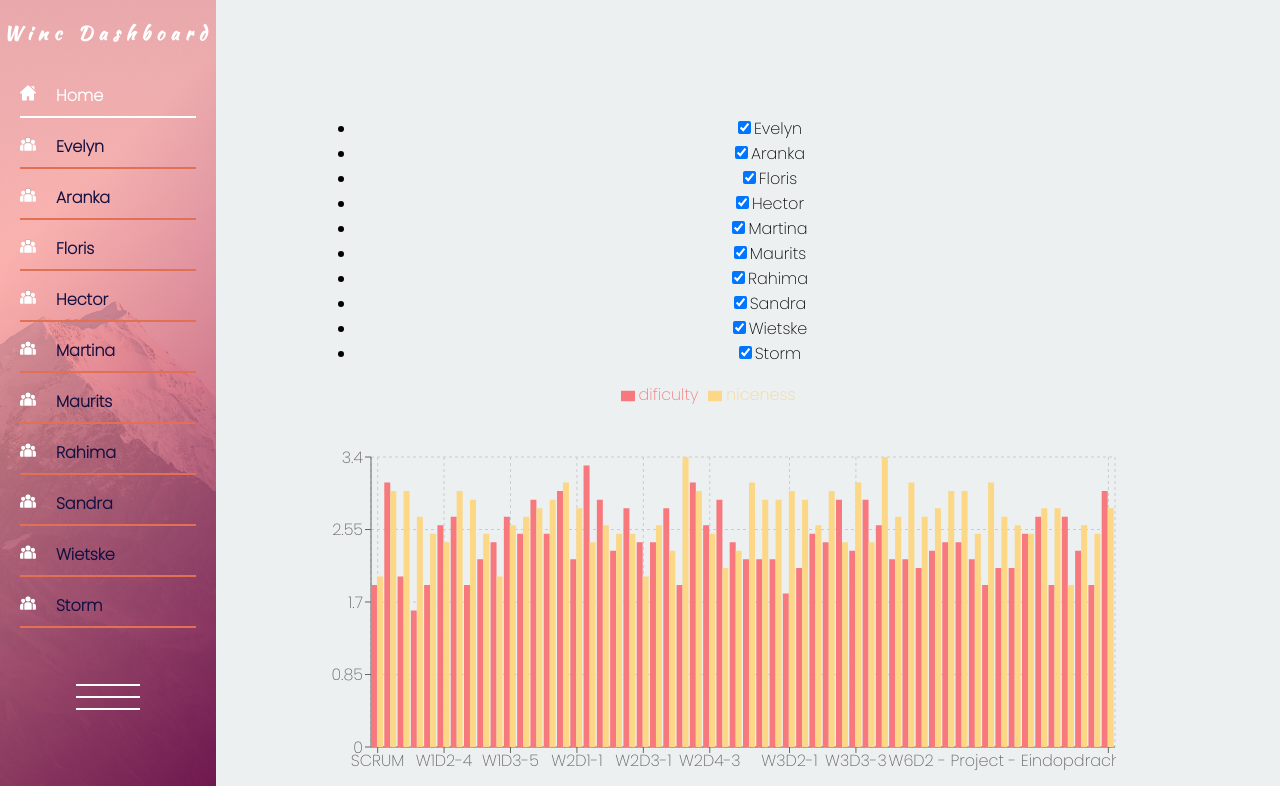
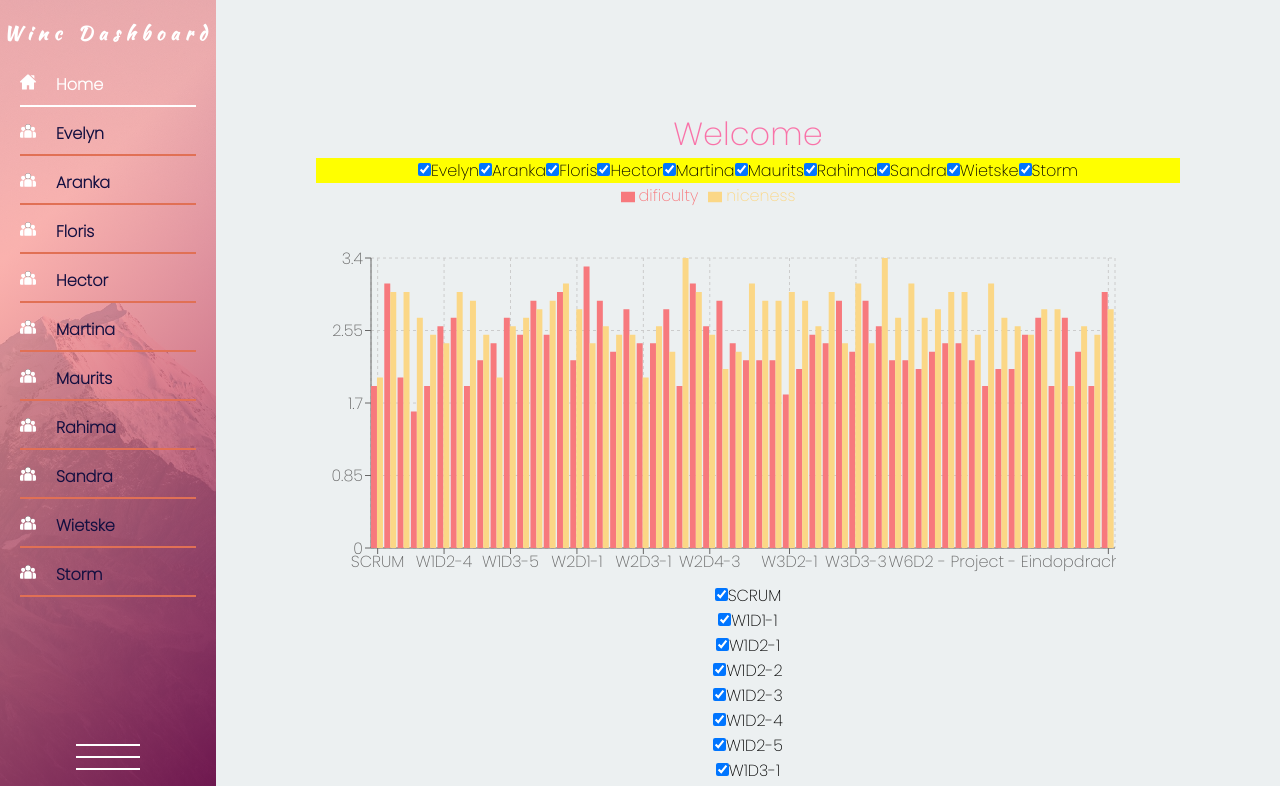
Before and after one commit to Svt1406/Suleika-Tentua-StudentDashboard, a React (Create React App) app: page / in a window 1280 px wide. Shown: the top 786 px of the page. Built offline with nearby package versions, Linux system fonts and the light colour scheme.

Commit message:
styling sidebar done need to do other styling for mainview

```diff
--- a/src/Global.scss
+++ b/src/Global.scss
@@ -1,8 +1,15 @@
-body {
+* {
   margin: 0;
   padding: 0;
+  list-style: none;
+  text-decoration: none;
+}
+
+body {
   font-size: 16px;
-  font-family: 'Poppins', sans-serif
+  font-family: 'Poppins', sans-serif;
 };
 
-h1,h2,h3,h4,h5,h6,p { margin: 0 };
+h1,h2,h3,h4,h5,h6,p {
+  margin: 0
+};
--- a/src/components/MainView/Home/StudentFilter.js
+++ b/src/components/MainView/Home/FilterStudent.js
@@ -1,6 +1,7 @@
+import * as s from "./FilterStudent.styles";
 import React from "react";
 
-class StudentFilter extends React.Component {
+class FilterStudent extends React.Component {
   constructor(props) {
     super(props);
     this.state = {
@@ -22,11 +23,11 @@ class StudentFilter extends React.Component {
 
   render() {
     return (
-      <ul>
+      <s.FilterContainer>
         {this.props.students.map((item, index) => {
           return (
-            <div className="form-control checkbox">
-              <li key={item.value}>
+            <s.FilterUl>
+              <s.FilterLi key={item.value}>
                 <input
                   key={item.id}
                   type="checkbox"
@@ -35,13 +36,13 @@ class StudentFilter extends React.Component {
                   value={item.value}
                 />
                 {item.value}
-              </li>
-            </div>
+              </s.FilterLi>
+            </s.FilterUl>
           );
         })}
-      </ul>
+      </s.FilterContainer>
     );
   }
 }
 
-export default StudentFilter;
+export default FilterStudent;
--- /dev/null
+++ b/src/components/MainView/Home/FilterStudent.styles.js
@@ -0,0 +1,16 @@
+import styled from "@emotion/styled";
+
+export const FilterContainer = styled.div`
+  background-color: yellow;
+  display: flex;
+  justify-content: center;
+  align-items: center;
+`;
+
+export const FilterUl = styled.ul`
+  display: flex;
+  justify-content: center;
+  align-items: center;
+`;
+
+export const FilterLi = styled.li``;
--- a/src/components/MainView/Home/Home.js
+++ b/src/components/MainView/Home/Home.js
@@ -1,8 +1,9 @@
+import * as s from "./Home.styles";
 import React, { useState } from "react";
 import { data } from "../../../Utils";
 import HomeChart from "./HomeChart";
 import ProjectFilter from "../../ProjectFilter";
-import StudentFilter from "./StudentFilter";
+import FilterStudent from "./FilterStudent";
 
 const Home = () => {
   const names = data.studentNames;
@@ -13,7 +14,6 @@ const Home = () => {
       isChecked: true,
     };
   });
-
 
   //TODO: make me in a reduce.
   const projList = data.studentData.map((student) => {
@@ -44,20 +44,18 @@ const Home = () => {
   };
 
   return (
-    <div>
-      <StudentFilter
+    <s.HomeContainer>
+      <s.HomeHeader>Welcome</s.HomeHeader>
+      <FilterStudent
         students={students}
         changedHandler={handleStudentCheckbox}
       />
-      <HomeChart
-        projects={projects}
-        students={students}
-      />
+      <HomeChart projects={projects} students={students} />
       <ProjectFilter
         projects={projects}
         changedHandler={handleProjectCheckbox}
       />
-    </div>
+    </s.HomeContainer>
   );
 };
 
--- /dev/null
+++ b/src/components/MainView/Home/Home.styles.js
@@ -0,0 +1,23 @@
+import styled from "@emotion/styled";
+
+export const HomeContainer = styled.div`
+  padding-top: 10px;
+`;
+
+export const HomeHeader = styled.h1`
+  font-size: 2rem;
+  font-weight: 400;
+  color: rgba(252, 82, 150, 0.8);
+`;
+
+export const FilterContainer = styled.div`
+    display: inline-block;
+`;
+
+export const HomeChartContainer = styled.div`
+    display: flex;
+    justify-content: center;
+    align-items: center;
+`;
+
+export const filterContainer = styled.div``;
--- a/src/components/MainView/MainView.styles.js
+++ b/src/components/MainView/MainView.styles.js
@@ -2,6 +2,7 @@ import styled from "@emotion/styled";
 
 export const MainViewContainer = styled.div`
   width: 80%;
+  height: 100vh;
   padding: 100px;
   text-align: center;
 
--- a/src/components/Sidebar/Sidebar.styles.js
+++ b/src/components/Sidebar/Sidebar.styles.js
@@ -21,20 +21,19 @@ export const SidebarContainer = styled.div`
 export const SidebarHeader = styled.h3`
   padding: 20px 0;
   text-align: center;
-  margin-bottom: 10px;
   letter-spacing: 6px;
-  font-family: ${(p) => p.font};
+  font-family: ${p => p.font};
 `;
 
 export const MenuItemContainer = styled.div``;
 
 // Menu items -------------------------------------------------------------
 export const MenuItem = styled.div`
-  ${p=> !p.isSidebarOpen && `
+  ${p => !p.isSidebarOpen && `
     text-align: center;
     ${p.selected && 'background-color: rgba(0, 0, 0, 0.6)'};
   `};
-  padding: 6px 20px;
+  padding: 5px 20px;
   font-weight: 600;
   color: ${p => p.selected ? "rgba(255, 255, 255)" : "rgba(19, 15, 64)"};
   font-family: ${p => p.font};
@@ -80,7 +79,7 @@ export const Icon = styled.img`
 export const TogglerContainer = styled.div`
   position: absolute;
   width: 30%;
-  bottom: 10%;
+  bottom: 2.5%;
   left: 0;
   right: 0;
   margin: 0 auto;
```
Also changed, not shown: src/components/MainView/Student/Student.styles.js (added).
